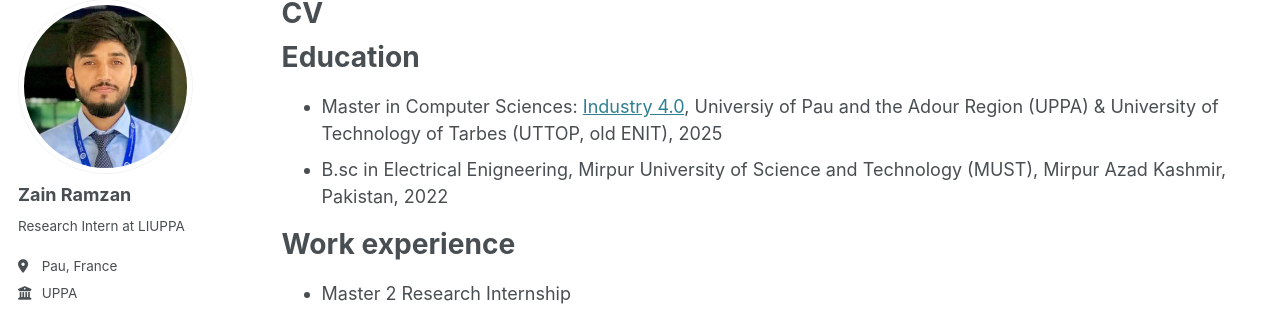
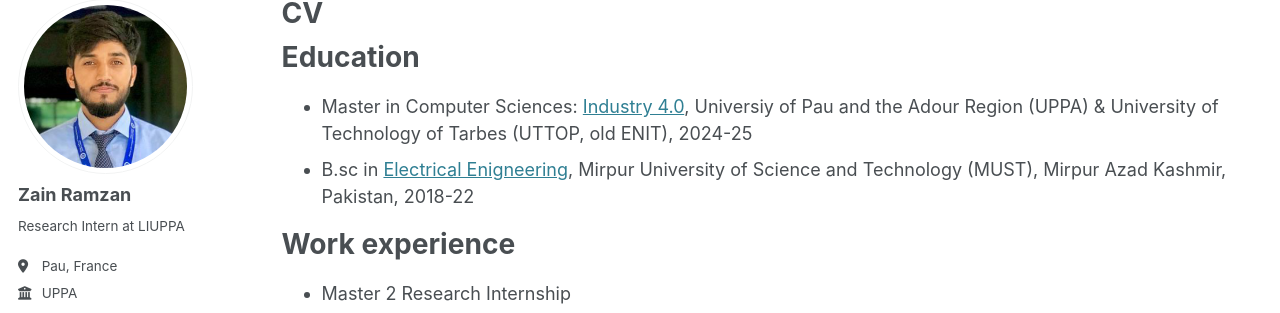
Before and after one commit to zain-ramzan/zain-ramzan.github.io, a Jekyll site: the page built from _pages/cv.md, in a window 1280 px wide and 900 px high. Shown: the part 107-420 px from the top of the window. Built offline with Jekyll 4.4.1, drawn with Linux system fonts in a browser that asks for light colours.

Commit message:
Update cv.md

```diff
--- a/_pages/cv.md
+++ b/_pages/cv.md
@@ -11,8 +11,8 @@ redirect_from:
 
 Education
 ======
-* Master in Computer Sciences: <a href="https://formation.univ-pau.fr/en/programs/science-technology-health-STS/master-degree-XB/master-computer-science-L7EMC9TO//m2-industry-4-0-L7EMCSH1.html" target="_blank">Industry 4.0</a>, Universiy of Pau and the Adour Region (UPPA) & University of Technology of Tarbes (UTTOP, old ENIT), 2025
-* B.sc in Electrical Enigneering, Mirpur University of Science and Technology (MUST), Mirpur Azad Kashmir, Pakistan, 2022
+* Master in Computer Sciences: <a href="https://formation.univ-pau.fr/en/programs/science-technology-health-STS/master-degree-XB/master-computer-science-L7EMC9TO//m2-industry-4-0-L7EMCSH1.html" target="_blank">Industry 4.0</a>, Universiy of Pau and the Adour Region (UPPA) & University of Technology of Tarbes (UTTOP, old ENIT), 2024-25
+* B.sc in <a href="https://must.edu.pk/electrical-engineering/" target="_blank">Electrical Enigneering</a>, Mirpur University of Science and Technology (MUST), Mirpur Azad Kashmir, Pakistan, 2018-22
 
 Work experience
 ======
```
